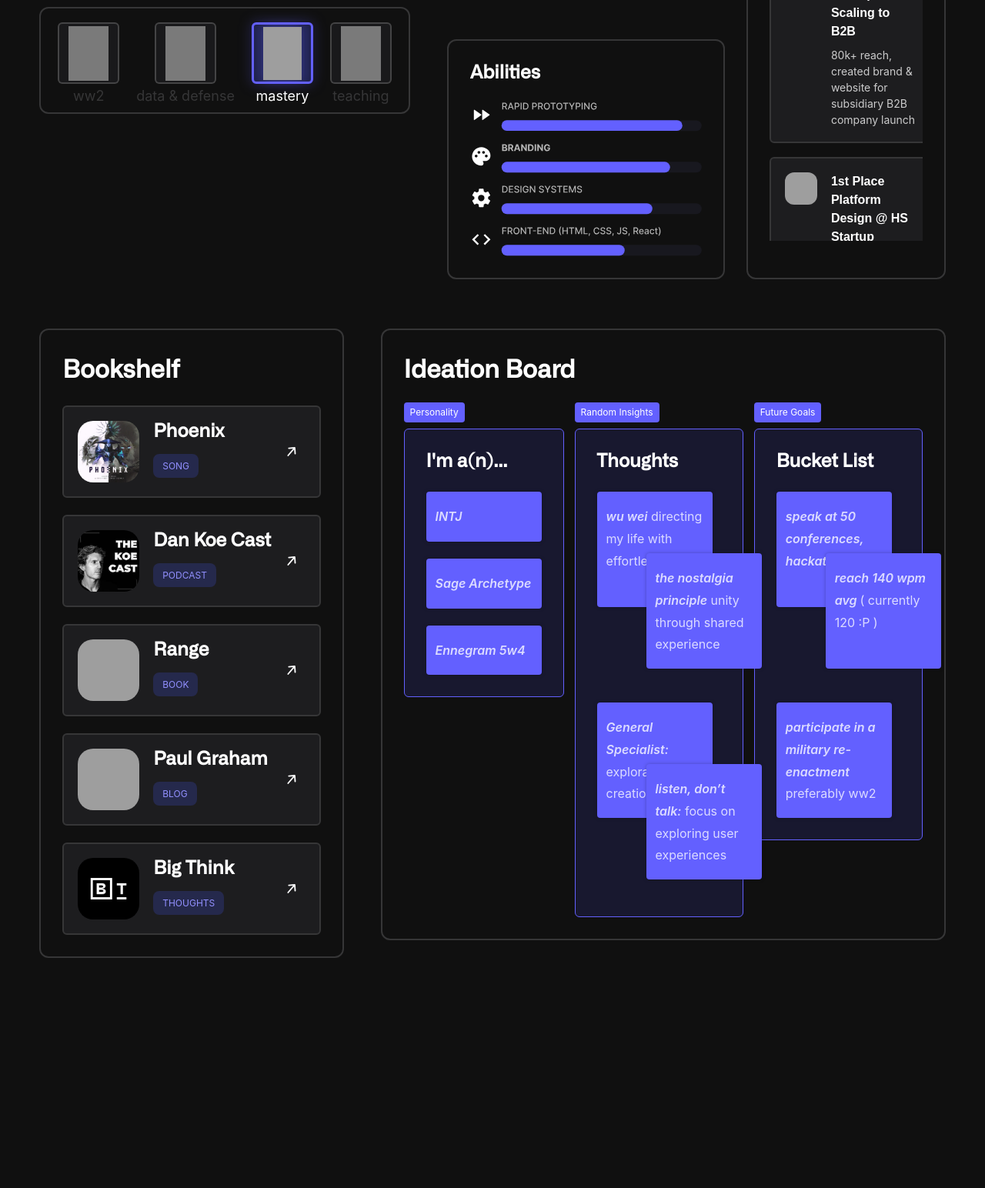
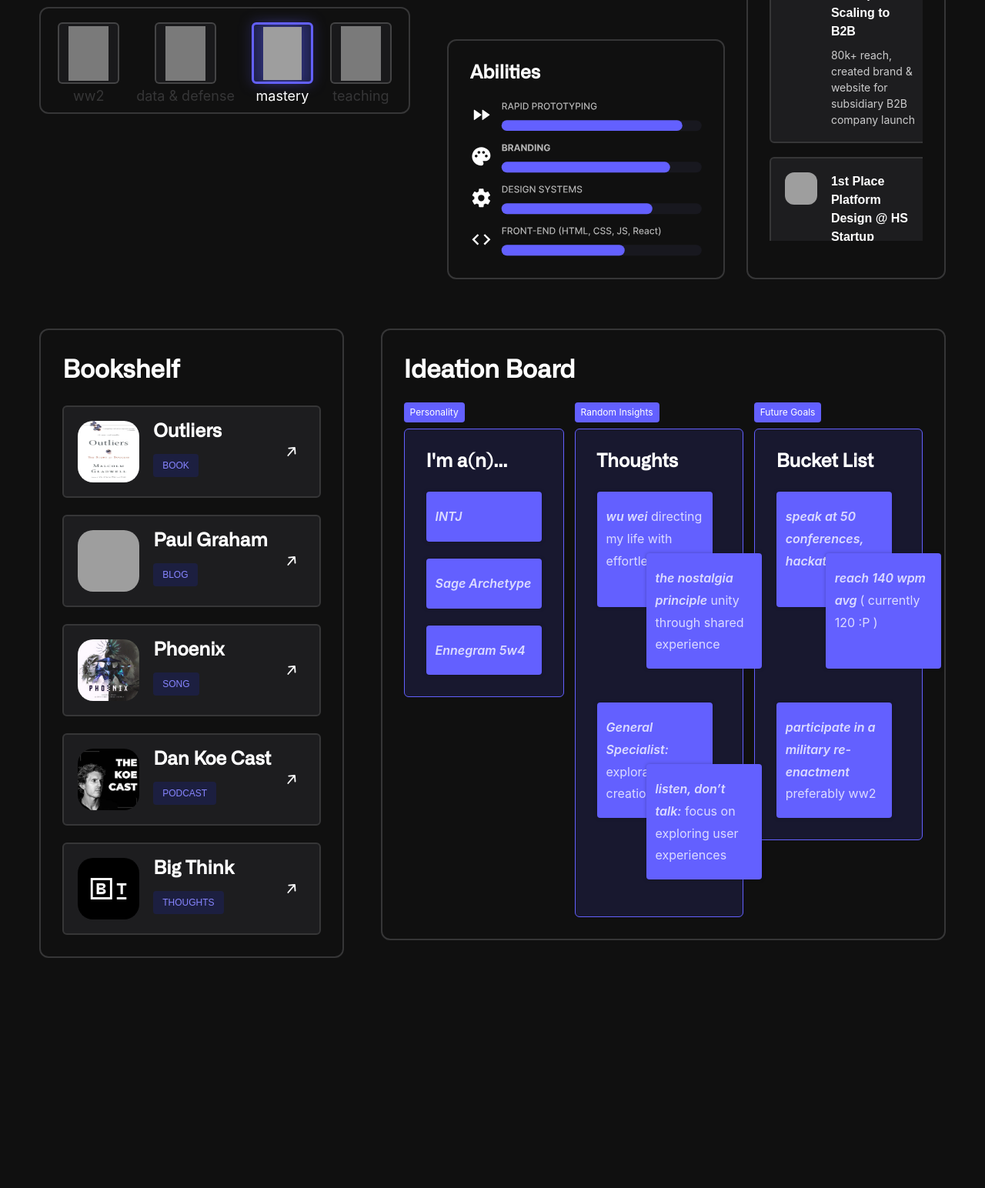
Before and after one commit to Jaslavie/personal-portfolio, a PHP site: page /about.html in a window 1280 px wide. Shown: the part 538-2082 px from the top of the page at 77% size. Run offline with PHP 8.4, Linux system fonts and the light colour scheme; some libraries are stand-ins or nearby versions; some web fonts are replaced; grey boxes are pictures that could not be loaded.

Commit message:
revised tags and minor changes

```diff
--- a/about.html
+++ b/about.html
@@ -286,6 +286,36 @@
           <h2>Bookshelf</h2>
           <div class="bookshelf-item">
             <div class="bookshelf-left">
+              <img src="images/about/outliers.jpg" alt="" />
+              <div class="bookshelf-center-text">
+                <h3>Outliers</h3>
+                <div class="tag">BOOK</div>
+              </div>
+            </div>
+
+            <div class="btn-nav">
+              <a href="https://www.youtube.com/watch?v=EcMKLwVlpJk" target="_blank">
+                <img src="images/arowRight.svg" alt="" />
+              </a>
+            </div>
+          </div>
+          <div class="bookshelf-item">
+            <div class="bookshelf-left">
+              <img src="images/about/y combinator logo 1.svg" alt="" />
+              <div class="bookshelf-center-text">
+                <h3>Paul Graham</h3>
+                <div class="tag">BLOG</div>
+              </div>
+            </div>
+
+            <div class="btn-nav">
+              <a href="http://www.paulgraham.com/" target="_blank">
+                <img src="images/arowRight.svg" alt="" />
+              </a>
+            </div>
+          </div>
+          <div class="bookshelf-item">
+            <div class="bookshelf-left">
               <img src="images/about/phoenix song.jpeg" alt="" />
               <div class="bookshelf-center-text">
                 <h3>Phoenix</h3>
@@ -317,36 +347,8 @@
               </a>
             </div>
           </div>
-          <div class="bookshelf-item">
-            <div class="bookshelf-left">
-              <img src="images/about/range banner 2.svg" alt="" />
-              <div class="bookshelf-center-text">
-                <h3>Range</h3>
-                <div class="tag">BOOK</div>
-              </div>
-            </div>
 
-            <div class="btn-nav">
-              <a href="https://davidepstein.com/the-range/" target="_blank">
-                <img src="images/arowRight.svg" alt="" />
-              </a>
-            </div>
-          </div>
-          <div class="bookshelf-item">
-            <div class="bookshelf-left">
-              <img src="images/about/y combinator logo 1.svg" alt="" />
-              <div class="bookshelf-center-text">
-                <h3>Paul Graham</h3>
-                <div class="tag">BLOG</div>
-              </div>
-            </div>
 
-            <div class="btn-nav">
-              <a href="http://www.paulgraham.com/" target="_blank">
-                <img src="images/arowRight.svg" alt="" />
-              </a>
-            </div>
-          </div>
           <div class="bookshelf-item">
             <div class="bookshelf-left">
               <img src="images/about/big think logo.jpeg" alt="" />
--- a/style.css
+++ b/style.css
@@ -6,8 +6,8 @@
 
   /* colors */
   --prim: #6360ff;
-  --sec: #9290ff;
-  --primTransparent: rgba(72, 91, 255, 0.2);
+  --sec: #8785ff;
+  --primTransparent: rgba(27, 35, 120, 0.372);
   --card: #1d1d1f;
   --icon: #17171a;
   --iconBackground: #18182f;
@@ -32,7 +32,7 @@
   --containerGap: 28px; /* cards of elements */
 
   /* text */
-  --title: 42px;
+  --title: 48px;
   --heading: 28px;
   --subparagraph: 20px;
   --paragraphs: 18px;
@@ -645,12 +645,11 @@ nav {
   top: 0;
 }
 .nav-container {
-  padding: 2vh 20vh 1vh 20vh;
+  padding: 2vh 18vh 1vh 18vh;
   position: fixed;
   top: 0;
   background-color: rgba(16, 16, 16, 0.1);
-  /* border-bottom: 2px solid #ffffff1f; */
-  backdrop-filter: blur(8px);
+  /* backdrop-filter: blur(8px); */
   z-index: 90000;
   width: 100vw;
 }
@@ -1414,14 +1413,14 @@ h1 span,
 }
 
 .tag {
-  padding: 12px 16px;
+  padding: 10px 14px;
   background-color: var(--primTransparent);
   color: var(--sec);
-  border-radius: 8px;
+  border-radius: 4px;
   width: fit-content;
-  font-size: var(--paragraphs);
-  font-family: var(--textfont);
-  font-weight: 400;
+  font-size: 18px;
+  font-family: var(--secfont);
+  font-weight: 500;
   white-space: nowrap;
 }
 .tag-wrap {
```
Also changed, not shown: index.html (+11 -10 lines), images/about/outliers.jpg (added), images/jasmineWuLogoLong.svg, 2 other files.
